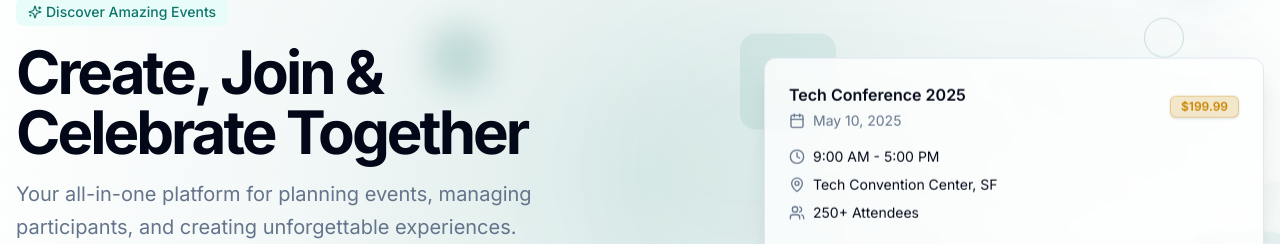
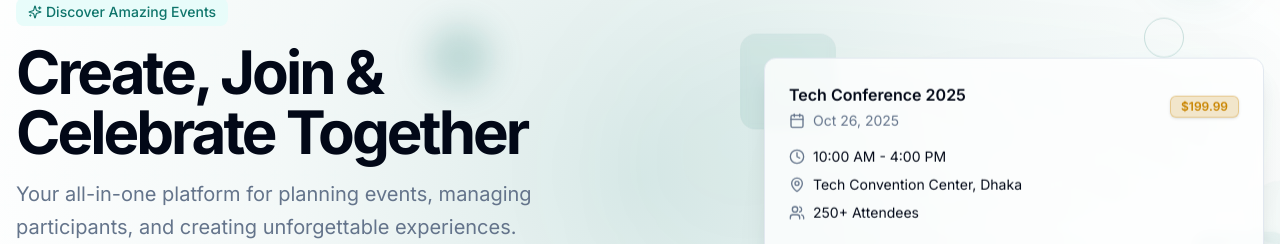
Before and after one commit to sakib-xrz/event-craft-frontend, a Next.js app: page / in a window 1280 px wide. Shown: the part 195-439 px from the top of the page. Built offline with nearby package versions, Linux system fonts and the light colour scheme.

Commit message:
Update event details in Hero component: change event date to 'Oct 26, 2025', adjust time to '10:00 AM - 4:00 PM', and update location to 'Tech Convention Center, Dhaka' for accuracy.

```diff
--- a/app/(public)/_components/hero.tsx
+++ b/app/(public)/_components/hero.tsx
@@ -103,12 +103,7 @@ export default function Hero() {
                       <h3 className="font-semibold">Tech Conference 2025</h3>
                       <div className="flex items-center gap-2 text-sm text-muted-foreground">
                         <Calendar className="h-4 w-4" />
-                        <span>
-                          {new Date(Date.now() + 86400000).toLocaleDateString(
-                            "en-US",
-                            { month: "long", day: "numeric", year: "numeric" }
-                          )}
-                        </span>
+                        <span>Oct 26, 2025</span>
                       </div>
                     </div>
                     <Badge className="badge-paid pointer-events-none">
@@ -118,11 +113,11 @@ export default function Hero() {
                   <div className="space-y-2">
                     <div className="flex items-center gap-2 text-sm">
                       <Clock className="h-4 w-4 text-muted-foreground" />
-                      <span>9:00 AM - 5:00 PM</span>
+                      <span>10:00 AM - 4:00 PM</span>
                     </div>
                     <div className="flex items-center gap-2 text-sm">
                       <MapPin className="h-4 w-4 text-muted-foreground" />
-                      <span>Tech Convention Center, SF</span>
+                      <span>Tech Convention Center, Dhaka</span>
                     </div>
                     <div className="flex items-center gap-2 text-sm">
                       <Users className="h-4 w-4 text-muted-foreground" />
```
